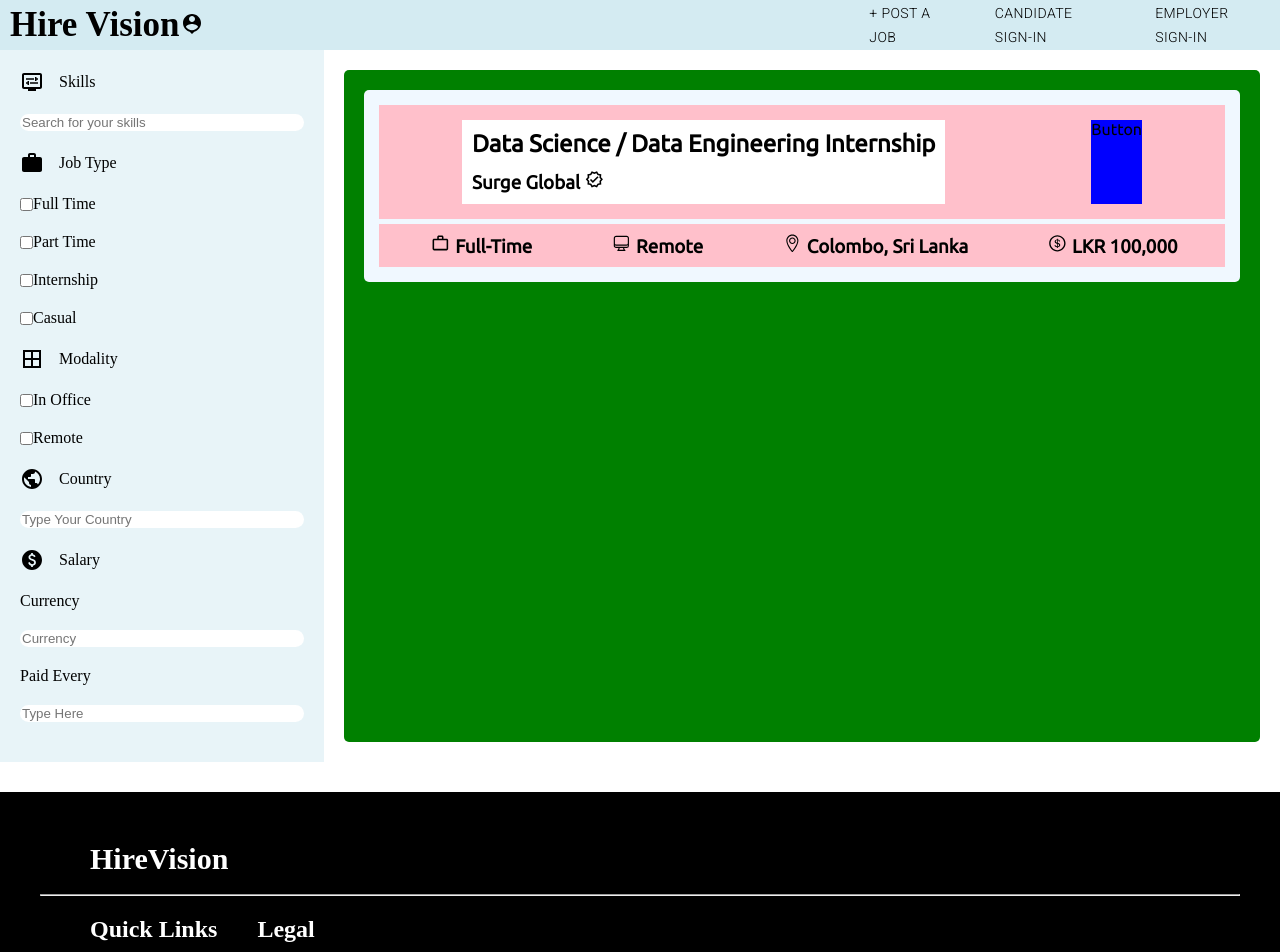
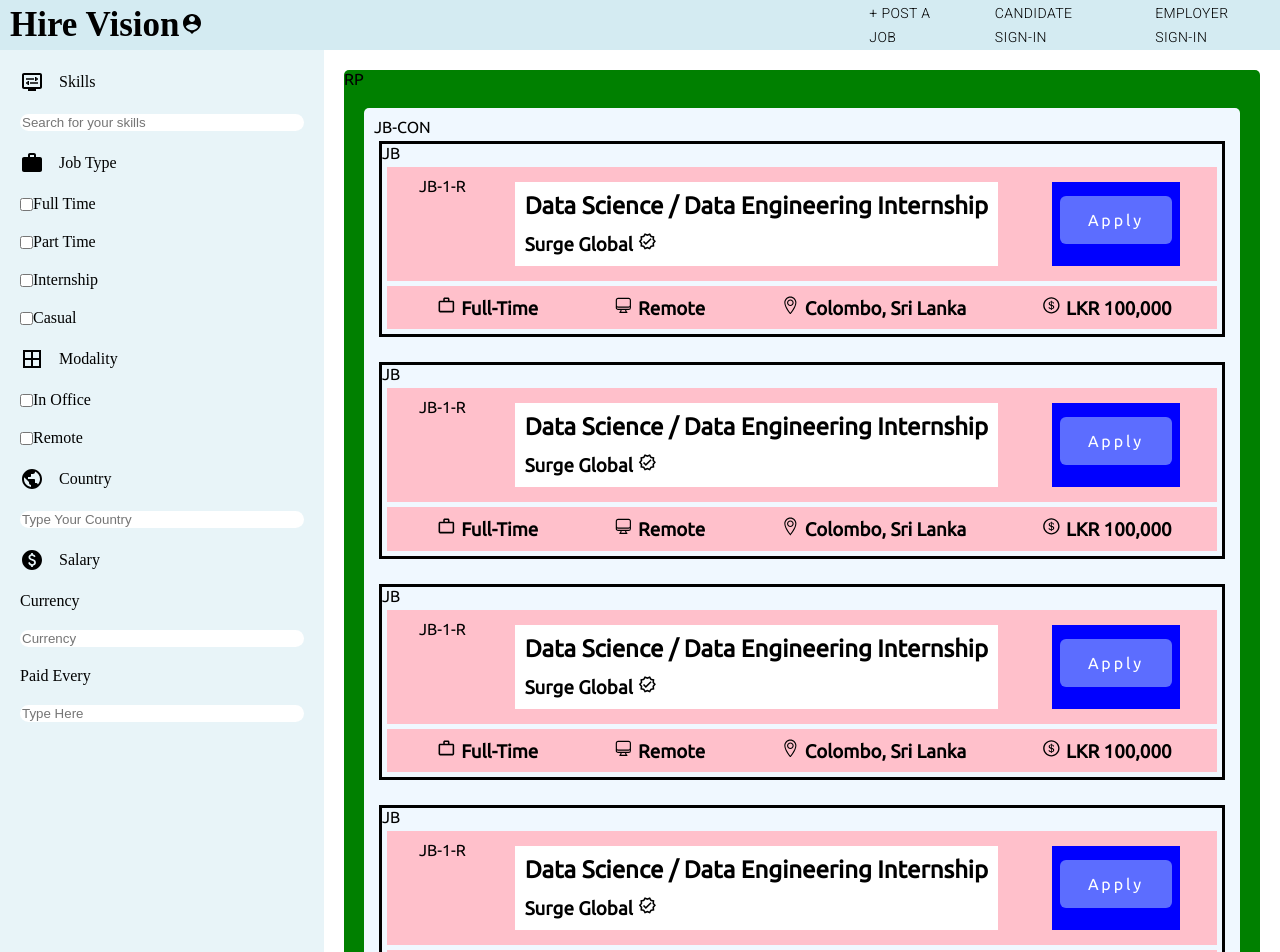
Before and after one commit to dilauow/loopsSDGP, a React (Create React App) app in the folder frontend/: page / in a window 1280 px wide. Shown: the top 952 px of the page. Built offline with nearby package versions, Linux system fonts and the light colour scheme.

Commit message:
Job Posts container done

```diff
--- /dev/null
+++ b/frontend/src/components/Button/Button.css
@@ -0,0 +1,27 @@
+@import url("https://fonts.googleapis.com/css2?family=Poppins:wght@200;300;400;600;800&family=Roboto:wght@300&family=Ubuntu:wght@300;400&display=swap");
+
+.button {
+  margin: 6px 0px;
+  cursor: pointer;
+  display: flex;
+  justify-content: center;
+  align-items: center;
+  padding: 15px 28px;
+  /* border: 3px white solid; */
+  font-family: "Poppins", sans-serif;
+  font-family: "Roboto", sans-serif;
+  font-family: "Ubuntu", sans-serif;
+}
+
+.primaryBtn {
+  background-color: #5c6dff;
+  /* padding: 12px 24px; */
+  border-radius: 6px;
+  color: white;
+  font-weight: 900px;
+  letter-spacing: 0.18rem;
+}
+
+.primaryBtn:hover {
+  transform: scale(1.1);
+}
--- /dev/null
+++ b/frontend/src/components/Button/Button.js
@@ -0,0 +1,21 @@
+import React from "react";
+import { BUTTON_TYPES } from "../common/Buttondata";
+import "./Button.css";
+
+function Button(props) {
+  const { type, btnText } = props;
+
+  const getButtonClass = () => {
+    switch (type) {
+      case BUTTON_TYPES.PRIMARY:
+        return "primaryBtn button";
+      case BUTTON_TYPES.SECONDARY:
+        return "secondaryBtn button";
+      default:
+        return "tertiaryBtn button";
+    }
+  };
+  return <div className={`${getButtonClass()}`}>{btnText}</div>;
+}
+
+export default Button;
--- a/frontend/src/components/Rightpane/rightpane.css
+++ b/frontend/src/components/Rightpane/rightpane.css
@@ -8,6 +8,12 @@
   font-family: "Poppins", sans-serif;
   font-family: "Roboto", sans-serif;
   font-family: "Ubuntu", sans-serif;
+}
+
+.job-card {
+  margin: 5px;
+  margin-bottom: 20px;
+  border: black solid;
 }
 
 .job-card-container {
@@ -45,6 +51,7 @@
 .job-card-second-col {
   background: blue;
   margin: 5px;
+  padding: 8px;
 }
 
 .job-card-icon {
--- a/frontend/src/components/Rightpane/rightpane.js
+++ b/frontend/src/components/Rightpane/rightpane.js
@@ -4,14 +4,21 @@ import { MdOutlineWorkOutline, MdOutlineVerified } from "react-icons/md";
 import { HiOutlineComputerDesktop } from "react-icons/hi2";
 import { TfiLocationPin } from "react-icons/tfi";
 import { AiOutlineDollarCircle } from "react-icons/ai";
+import Button from "../Button/Button";
+import { BUTTON_TYPES } from "../common/Buttondata";
+// import { BUTTON_TYPE } from "./components/common/Buttondata.js";
 
 function Rightpane() {
   return (
     <div className="RightpaneBox">
+      RP
       <div className="job-card-container">
+        JB-CON
         {/* First Job card */}
         <div className="job-card">
+          JB
           <div className="job-card-first-row">
+            JB-1-R
             <div className="job-card-first-col">
               {/* <div className="job-card-icon">ICON</div> */}
               <div className="job-card-title-company-name">
@@ -22,7 +29,9 @@ function Rightpane() {
                 </h3>
               </div>
             </div>
-            <div className="job-card-second-col">Button</div>
+            <div className="job-card-second-col">
+              <Button type={BUTTON_TYPES.PRIMARY} btnText="Apply" />
+            </div>
           </div>
           <div className="job-card-second-row">
             <h3>
@@ -44,6 +53,119 @@ function Rightpane() {
           </div>
         </div>
         {/* Second job card */}
+        <div className="job-card">
+          JB
+          <div className="job-card-first-row">
+            JB-1-R
+            <div className="job-card-first-col">
+              {/* <div className="job-card-icon">ICON</div> */}
+              <div className="job-card-title-company-name">
+                <h2>Data Science / Data Engineering Internship</h2>
+                <h3>
+                  Surge Global
+                  <MdOutlineVerified className="h-icons" />
+                </h3>
+              </div>
+            </div>
+            <div className="job-card-second-col">
+              <Button type={BUTTON_TYPES.PRIMARY} btnText="Apply" />
+            </div>
+          </div>
+          <div className="job-card-second-row">
+            <h3>
+              <MdOutlineWorkOutline className="h-icons" />
+              Full-Time
+            </h3>
+            <h3>
+              <HiOutlineComputerDesktop className="h-icons" />
+              Remote
+            </h3>
+            <h3>
+              <TfiLocationPin className="h-icons" />
+              Colombo, Sri Lanka
+            </h3>
+            <h3>
+              <AiOutlineDollarCircle className="h-icons" />
+              LKR 100,000
+            </h3>
+          </div>
+        </div>
+        {/* Third Job card */}
+        <div className="job-card">
+          JB
+          <div className="job-card-first-row">
+            JB-1-R
+            <div className="job-card-first-col">
+              {/* <div className="job-card-icon">ICON</div> */}
+              <div className="job-card-title-company-name">
+                <h2>Data Science / Data Engineering Internship</h2>
+                <h3>
+                  Surge Global
+                  <MdOutlineVerified className="h-icons" />
+                </h3>
+              </div>
+            </div>
+            <div className="job-card-second-col">
+              <Button type={BUTTON_TYPES.PRIMARY} btnText="Apply" />
+            </div>
+          </div>
+          <div className="job-card-second-row">
+            <h3>
+              <MdOutlineWorkOutline className="h-icons" />
+              Full-Time
+            </h3>
+            <h3>
+              <HiOutlineComputerDesktop className="h-icons" />
+              Remote
+            </h3>
+            <h3>
+              <TfiLocationPin className="h-icons" />
+              Colombo, Sri Lanka
+            </h3>
+            <h3>
+              <AiOutlineDollarCircle className="h-icons" />
+              LKR 100,000
+            </h3>
+          </div>
+        </div>
+        {/* Forth Job card */}
+        <div className="job-card">
+          JB
+          <div className="job-card-first-row">
+            JB-1-R
+            <div className="job-card-first-col">
+              {/* <div className="job-card-icon">ICON</div> */}
+              <div className="job-card-title-company-name">
+                <h2>Data Science / Data Engineering Internship</h2>
+                <h3>
+                  Surge Global
+                  <MdOutlineVerified className="h-icons" />
+                </h3>
+              </div>
+            </div>
+            <div className="job-card-second-col">
+              <Button type={BUTTON_TYPES.PRIMARY} btnText="Apply" />
+            </div>
+          </div>
+          <div className="job-card-second-row">
+            <h3>
+              <MdOutlineWorkOutline className="h-icons" />
+              Full-Time
+            </h3>
+            <h3>
+              <HiOutlineComputerDesktop className="h-icons" />
+              Remote
+            </h3>
+            <h3>
+              <TfiLocationPin className="h-icons" />
+              Colombo, Sri Lanka
+            </h3>
+            <h3>
+              <AiOutlineDollarCircle className="h-icons" />
+              LKR 100,000
+            </h3>
+          </div>
+        </div>
       </div>
     </div>
   );
--- /dev/null
+++ b/frontend/src/components/common/Buttondata.js
@@ -0,0 +1,5 @@
+export const BUTTON_TYPES = {
+  PRIMARY: "PRIMARY",
+  SECONDARY: "SECONDARY",
+  TERTIARY: "TERTIARY",
+};
```
